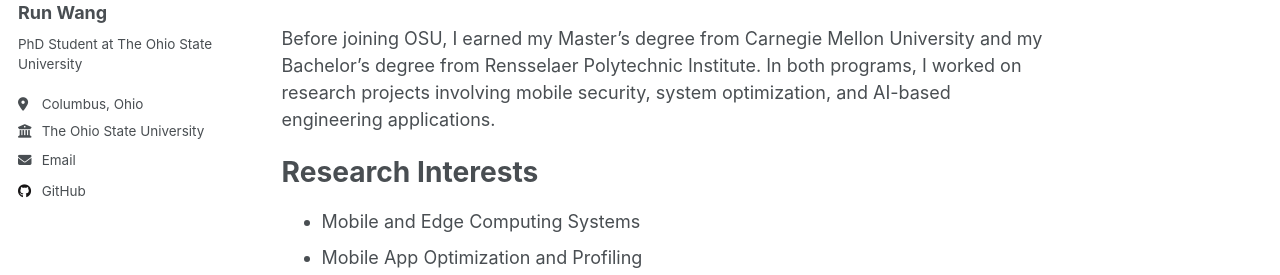
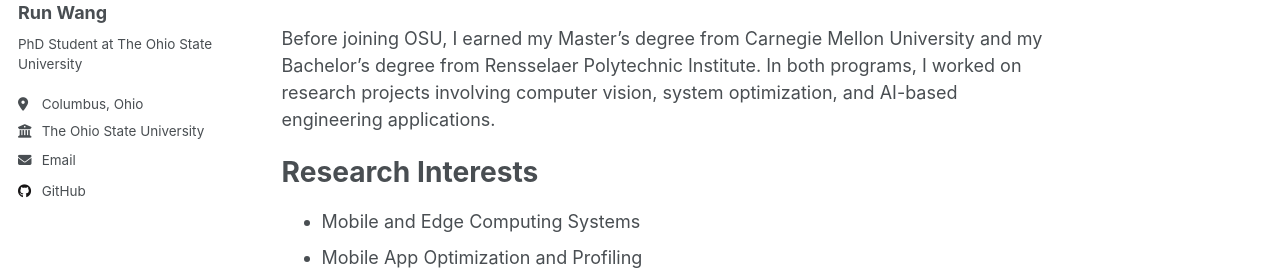
Before and after one commit to RunWang123/RunWang123.github.io, a Jekyll site: the page built from _pages/about.md, in a window 1280 px wide and 900 px high. Shown: the part 319-594 px from the top of the window. Built offline with Jekyll 4.4.1, drawn with Linux system fonts in a browser that asks for light colours.

Commit message:
Update about.md

```diff
--- a/_pages/about.md
+++ b/_pages/about.md
@@ -9,7 +9,7 @@ redirect_from:
 
 Welcome to my academic website! I am a Ph.D. student in Electrical and Computer Engineering at The Ohio State University, with a focus on Edge Computing and Mobile Computing. I am passionate about building efficient systems for edge devices and mobile platforms, and my research broadly spans mobile app optimization, system profiling, and energy-efficient computing.
 
-Before joining OSU, I earned my Master’s degree from Carnegie Mellon University and my Bachelor’s degree from Rensselaer Polytechnic Institute. In both programs, I worked on research projects involving mobile security, system optimization, and AI-based engineering applications.
+Before joining OSU, I earned my Master’s degree from Carnegie Mellon University and my Bachelor’s degree from Rensselaer Polytechnic Institute. In both programs, I worked on research projects involving computer vision, system optimization, and AI-based engineering applications.
 
 Research Interests
 ======
```
